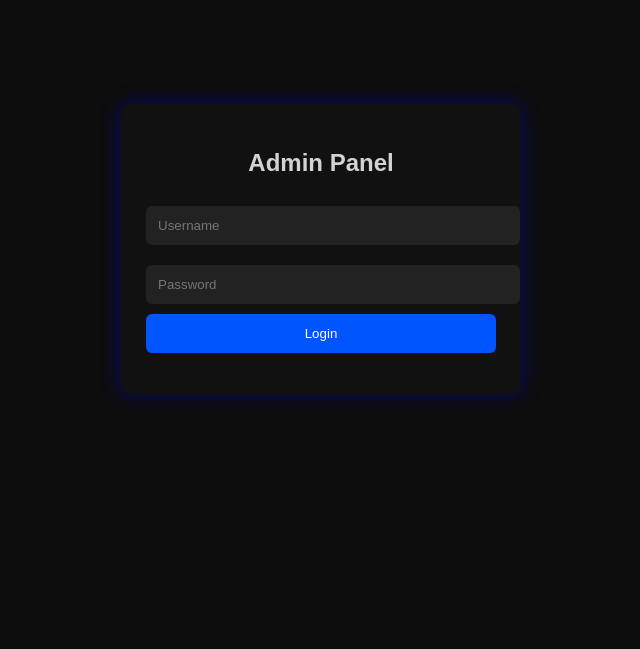
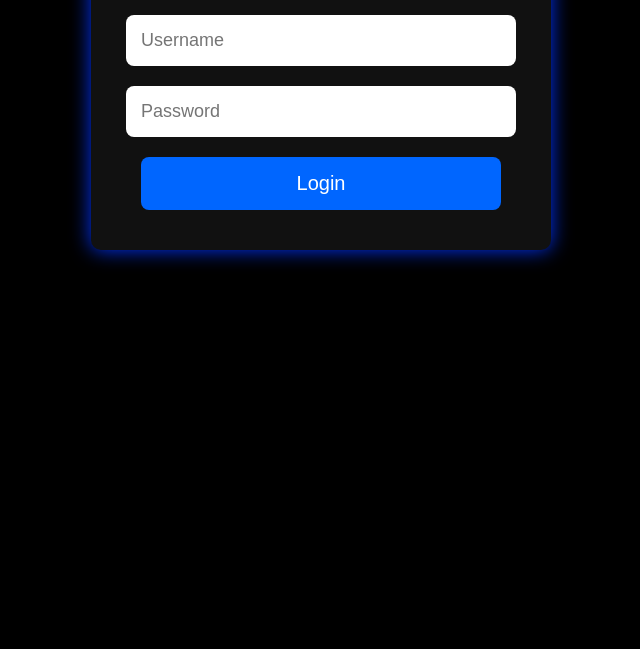
Before and after one commit to rehuux/iramx-admin-frontend, a plain HTML site: page index.html in a window 1280 px wide. Shown: the part 151-800 px from the top of the page, without its empty margins (319-959 px from the left). Drawn offline with Linux system fonts and the light colour scheme.

Commit message:
Update index.html

```diff
--- a/index.html
+++ b/index.html
@@ -1,69 +1,52 @@
 <!DOCTYPE html>
 <html lang="en">
 <head>
-    <meta charset="UTF-8" />
-    <meta name="viewport" content="width=device-width, initial-scale=1.0" />
-    <title>Admin Login</title>
-
+  <meta charset="UTF-8">
+  <meta name="viewport" content="width=device-width, initial-scale=1.0">
+  <title>Admin Panel</title>
   <style>
     body {
-            margin: 0;
-            padding: 0;
-            display: flex;
-            justify-content: center;
-            align-items: center;
-            height: 100vh;
-            background: #0d0d0d;
+      background: #000;
       font-family: Arial, sans-serif;
+      color: white;
+      text-align: center;
+      padding-top: 50px;
     }
-
-        .login-box {
-            width: 350px;
-            padding: 25px;
+    .box {
+      width: 90%;
+      max-width: 400px;
+      margin: auto;
       background: #111;
+      padding: 30px;
       border-radius: 10px;
-            box-shadow: 0 0 20px rgba(0,0,255,.4);
-            color: #d3d3d3;
-            text-align: center;
+      box-shadow: 0 0 20px #0033ff;
     }
-
-        input {
-            width: 100%;
-            padding: 12px;
+    input, button {
+      width: 90%;
+      padding: 15px;
       margin: 10px 0;
-            border-radius: 6px;
+      border-radius: 8px;
       border: none;
-            outline: none;
-            background: #222;
+      font-size: 18px;
+    }
+    button {
+      background: #0066ff;
       color: white;
-        }
-
-        button {
-            width: 100%;
-            padding: 12px;
-            background: #0055ff;
-            border: none;
-            border-radius: 6px;
-            color: white;
-            cursor: pointer;
-        }
-
-        button:hover {
-            background: #003ec7;
+      font-size: 20px;
     }
   </style>
 </head>
+<body>
 
-<body>
-    <div class="login-box">
+<div class="box">
   <h2>Admin Panel</h2>
 
-        <input id="username" placeholder="Username" />
-        <input id="password" type="password" placeholder="Password" />
+  <input id="username" placeholder="Username">
+  <input id="password" type="password" placeholder="Password">
+
   <button onclick="login()">Login</button>
+</div>
 
-        <p id="msg" style="color:red;"></p>
-    </div>
 
 <script>
 const ADMIN_BASE = "https://iramx-admin-backend.vercel.app";
@@ -71,9 +54,6 @@
 async function login() {
   const username = document.getElementById("username").value.trim();
   const password = document.getElementById("password").value.trim();
-            const msg = document.getElementById("msg");
-
-            msg.innerText = "";
 
   const res = await fetch(`${ADMIN_BASE}/api/admin/login`, {
     method: "POST",
@@ -84,12 +64,13 @@
   const data = await res.json();
 
   if (data.success) {
-                localStorage.setItem("admin-token", "REHU_ADMIN_TOKEN_786");
+    localStorage.setItem("admin-token", data.token);
     window.location.href = "admin-dashboard.html";
   } else {
-                msg.innerText = "Invalid username or password";
+    alert("Invalid credentials!");
   }
 }
 </script>
+
 </body>
 </html>
```
Lines whose indentation alone changed are shown as unchanged.
